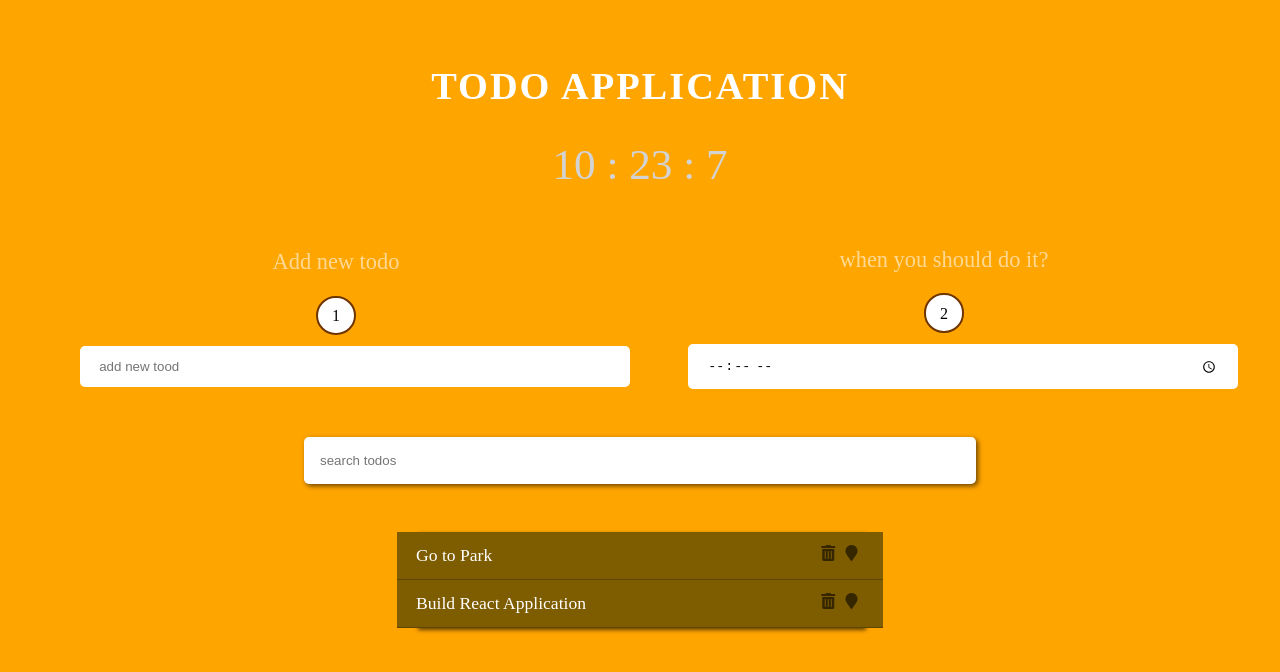
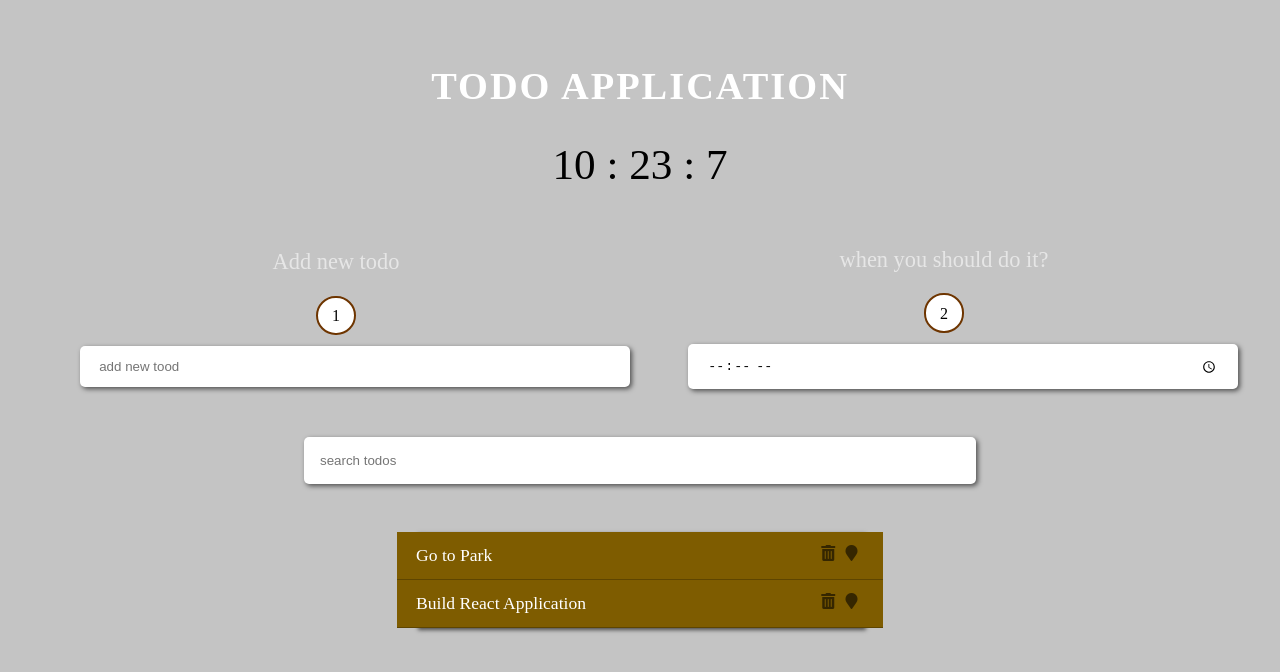
Before and after one commit to Abd-Alwahab/TODO-JS, a plain HTML site: page index.html in a window 1280 px wide. Drawn offline with Linux system fonts and the light colour scheme.

Commit message:
change the app style abit

```diff
--- a/style.css
+++ b/style.css
@@ -1,7 +1,7 @@
 body {
 
     margin: 0;
-    background-color: orange;
+    background-color: rgb(196, 196, 196);
 }
 
 .header {
@@ -24,7 +24,7 @@ body {
     margin: 0 0 2rem 0;
 }
 
-.input {
+input {
   border: none;
   border-radius: 5px;
   box-shadow: 2px 2px 5px rgba(0, 0, 0, 0.596);
@@ -35,15 +35,15 @@ body {
 
 
 
-.input:focus {
-    outline: none;
+input:focus {
+    outline: 2px solid green;
     box-shadow: 3px 3px 6px rgba(0, 0, 0, 0.534);
 }
 
 /* style the clock */
 .clock  {
     font-size:2.7rem;
-    color: lightgray;
+    color: #000;
 
 }
 
```
